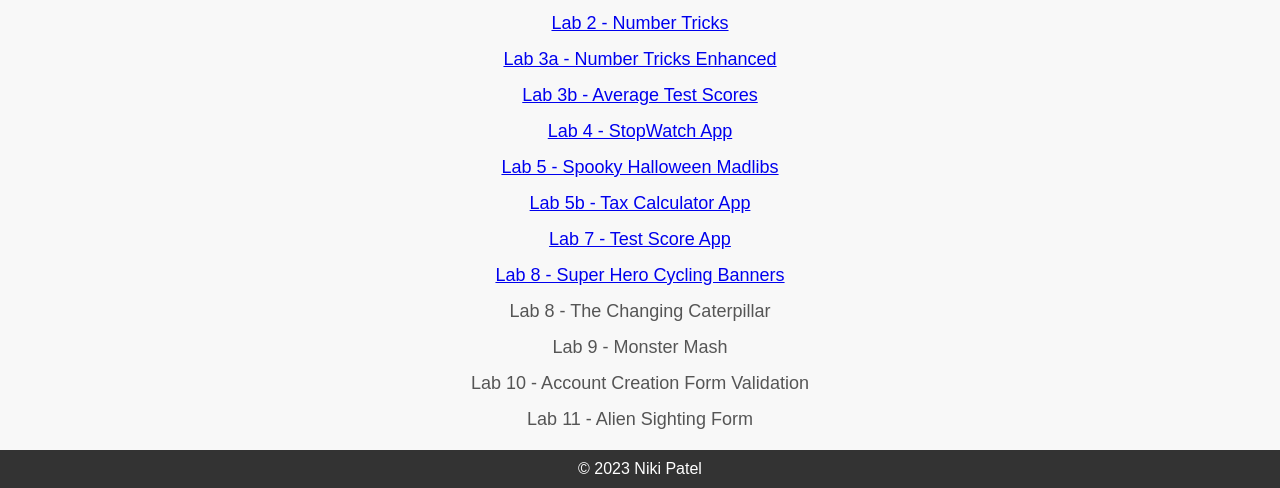
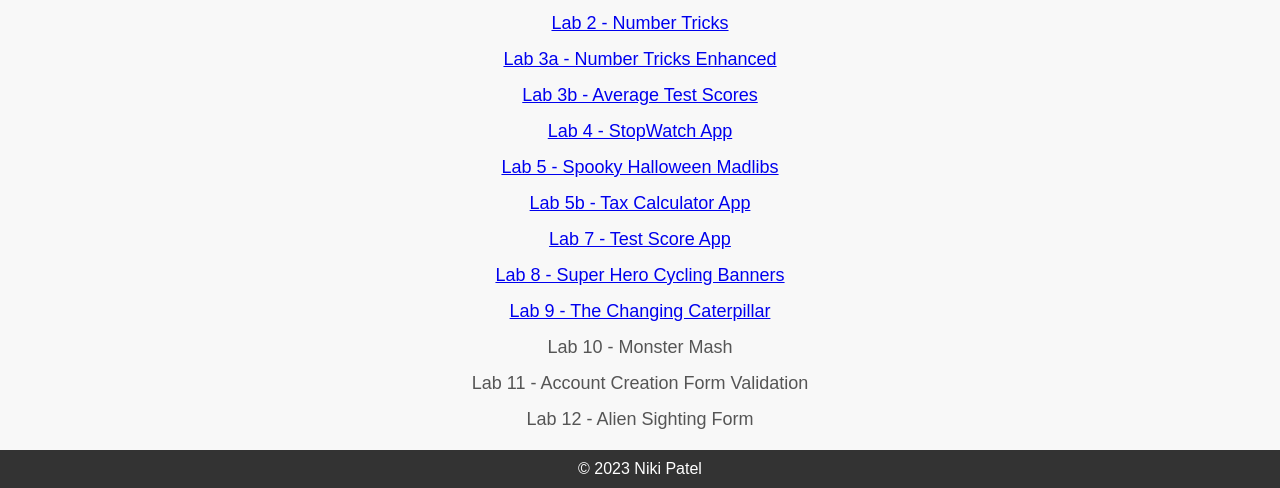
Before and after one commit to nikipatel1026/Creating-your-Portfolio-Web-Page, a plain HTML site: page index.html in a window 1280 px wide. Shown: the part 431-919 px from the top of the page. Drawn offline with Linux system fonts and the light colour scheme.

Commit message:
Lab 9 Update

```diff
--- a/index.html
+++ b/index.html
@@ -73,10 +73,10 @@
             <li><a href="https://nikipatel1026.github.io/TaxCalculator/">Lab 5b - Tax Calculator App</a></li>
             <li><a href="https://nikipatel1026.github.io/Lab-7-TestScore-App-Enhanced/">Lab 7 - Test Score App</a></li>
             <li><a href="https://nikipatel1026.github.io/Super-Hero-Cycling-Banners/">Lab 8 - Super Hero Cycling Banners</a></li>
-            <li>Lab 8 - The Changing Caterpillar</li>
-            <li>Lab 9 - Monster Mash</li>
-            <li>Lab 10 - Account Creation Form Validation</li>
-            <li>Lab 11 - Alien Sighting Form</li>
+            <li><a href="https://nikipatel1026.github.io/The-Changing-Caterpillar/">Lab 9 - The Changing Caterpillar</a></li>
+            <li>Lab 10 - Monster Mash</li>
+            <li>Lab 11 - Account Creation Form Validation</li>
+            <li>Lab 12 - Alien Sighting Form</li>
         </ul>
     </div>
     <footer>&copy; 2023 Niki Patel</footer>
```
